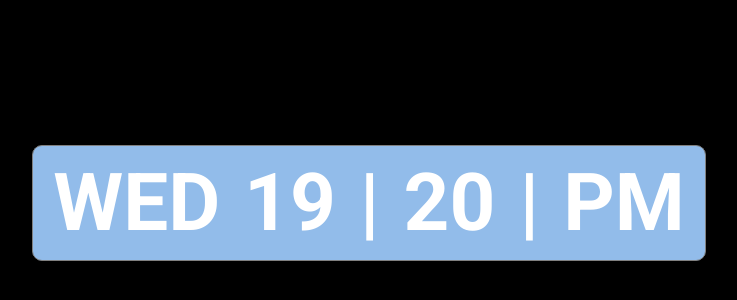
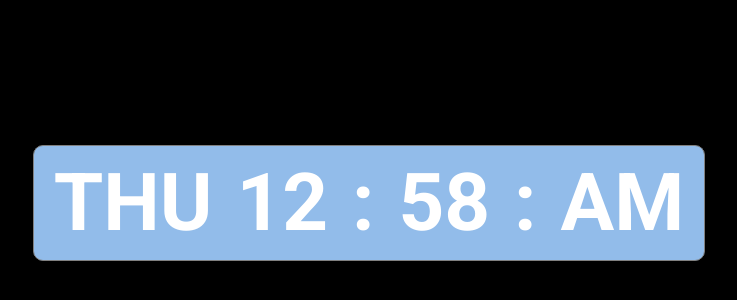
Before and after one commit to savesj/JS-DIGITALCLOK, a plain HTML site: page index.html in a window 1280 px wide. Shown: the part 206-506 px from the top of the page, without its empty margins (271-1008 px from the left). Drawn offline with Linux system fonts and the light colour scheme.

Commit message:
Adding Functionality, and making some others changes

```diff
--- a/index.html
+++ b/index.html
@@ -10,12 +10,12 @@
 <body>
     <div class="container">
         <div class="digitalClock">
-           <h1>WED</h1>
-           <h1>19</h1>
-           <h1>|</h1>
-           <h1>20</h1>
-           <h1>|</h1>
-           <h1>PM</h1>
+            <h1 id="day"></h1>
+            <h1 id="hour"></h1>
+            <h1 id="bar1">:</h1>
+            <h1 id="minute"></h1>
+            <h1 id="bar2">:</h1>
+            <h1 id="ampm"></h1>
         </div>
     </div>
 
--- a/script.js
+++ b/script.js
@@ -0,0 +1,22 @@
+window.addEventListener('load', calculateTime)
+
+function calculateTime(){
+    var date = new Date();
+    var dayNumber = date.getDay();
+    var hour = date.getHours();
+    var minute = date.getMinutes();
+    var ampm = hour >= 12 ? 'PM' : 'AM';
+    var dayNames = ["SUN", "MON", "TUE", "WED", "THU", "FRI","SAT"];
+
+    hour = hour % 12;
+    hour = hour ? 12: '12';
+    hour = hour < 10 ? '0' + hour : hour;
+    minute = minute < 10 ? '0' + minute : minute;
+
+document.getElementById("day").textContent = dayNames[dayNumber];
+document.getElementById("hour").textContent = hour;
+document.getElementById("minute").textContent = minute;
+document.getElementById("ampm").textContent = ampm;
+
+  setTimeout(calculateTime, 200);
+}
```
